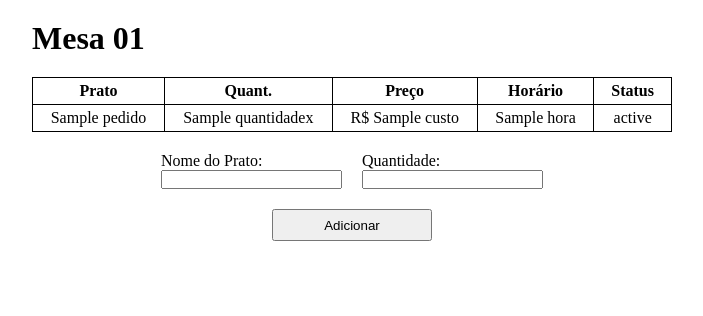
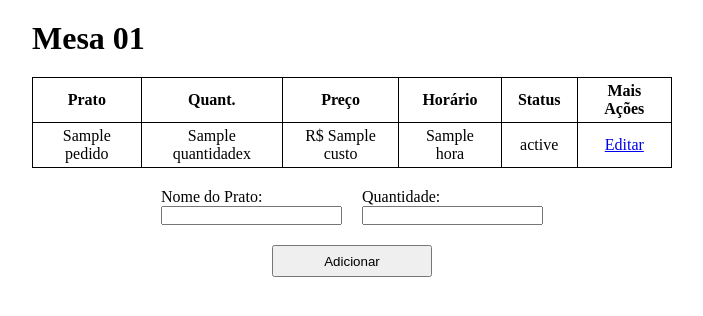
Before and after one commit to i3elj/astro_system, a PHP site: template src/views/home/home.view.php in a window 1280 px wide. Shown: the top 316 px of the page, without its empty margins (288-991 px from the left). Run offline with PHP 8.4, Linux system fonts and the light colour scheme; the template is opened without the code that fills it: most values are stand-ins (such as "Sample title", 1, 10 or a date in 2020).

Commit message:
scaffold of editing order feature

```diff
--- a/src/views/home/home.view.php
+++ b/src/views/home/home.view.php
@@ -5,6 +5,12 @@
     <title>Astro System</title>
     <link rel="stylesheet" href="../public/style.css">
 </head>
+
+<script type="text/javascript">
+    function test(value) {
+        console.log(value);
+    }
+</script>
 
 <body>
     <main>
@@ -16,14 +22,16 @@
                 <th>Preço</th>
                 <th>Horário</th>
                 <th>Status</th>
+                <th>Mais Ações</th>
             </tr>
-            <?php foreach ($pedidos as $pedido) : ?>
+            <?php foreach ($pedidos as $i => $pedido) : ?>
                 <tr>
                     <td><?= $pedido["nome"] ?></td>
                     <td><?= $pedido["quantidade"] ?>x</td>
                     <td>R$ <?= $pedido["custo"] ?></td>
                     <td><?= $pedido["hora"] ?></td>
                     <td><?= $pedido["status"] ?></td>
+                    <td><a href="/pedido/editar/<?= $i ?>">Editar</a></td>
                 </tr>
             <?php endforeach; ?>
         </table>
```
